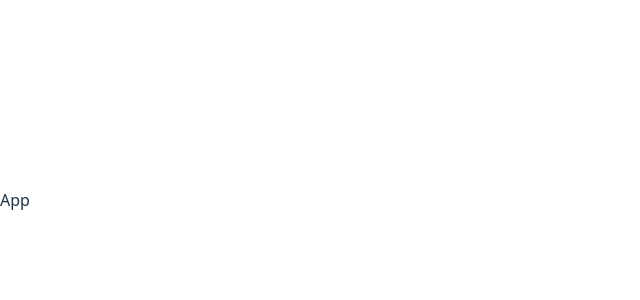
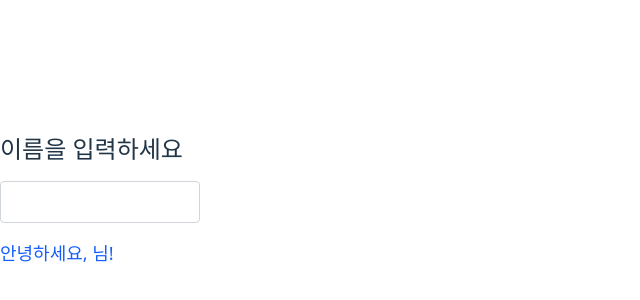
Before and after one commit to vni911/likelion_useEffect, a React (Vite) app: page / in a window 1280 px wide. Shown: the part 200-500 px from the top of the page, without its empty margins (0-640 px from the left). Built offline with nearby package versions, Linux system fonts and the light colour scheme.

Commit message:
useState 실습

```diff
--- a/src/App.jsx
+++ b/src/App.jsx
@@ -1,9 +1,11 @@
-import React from 'react'
+import NameInput from "./NameInput";
 
 const App = () => {
   return (
-    <div>App</div>
-  )
-}
+    <div>
+      <NameInput />
+    </div>
+  );
+};
 
-export default App
+export default App;
--- /dev/null
+++ b/src/NameInput.jsx
@@ -0,0 +1,26 @@
+import React, { useState } from "react";
+
+function NameInput() {
+  const [name, setName] = useState("");
+
+  const handleChange = (e) => {
+    setName(e.target.value);
+  };
+
+  const headingStyle = "text-2xl font-bold mb-4";
+  const inputStyle = "border border-gray-300 rounded px-3 py-2 w-50 mb-4";
+  const greetingStyle = "text-lg text-blue-600 font-medium";
+  const nameStyle = "text-orange-600";
+
+  return (
+    <div>
+      <h2 className={headingStyle}>이름을 입력하세요</h2>
+      <input type="text" onChange={handleChange} className={inputStyle} />
+      <p className={greetingStyle}>
+        안녕하세요, <span className={nameStyle}>{name}</span>님!
+      </p>
+    </div>
+  );
+}
+
+export default NameInput;
```
